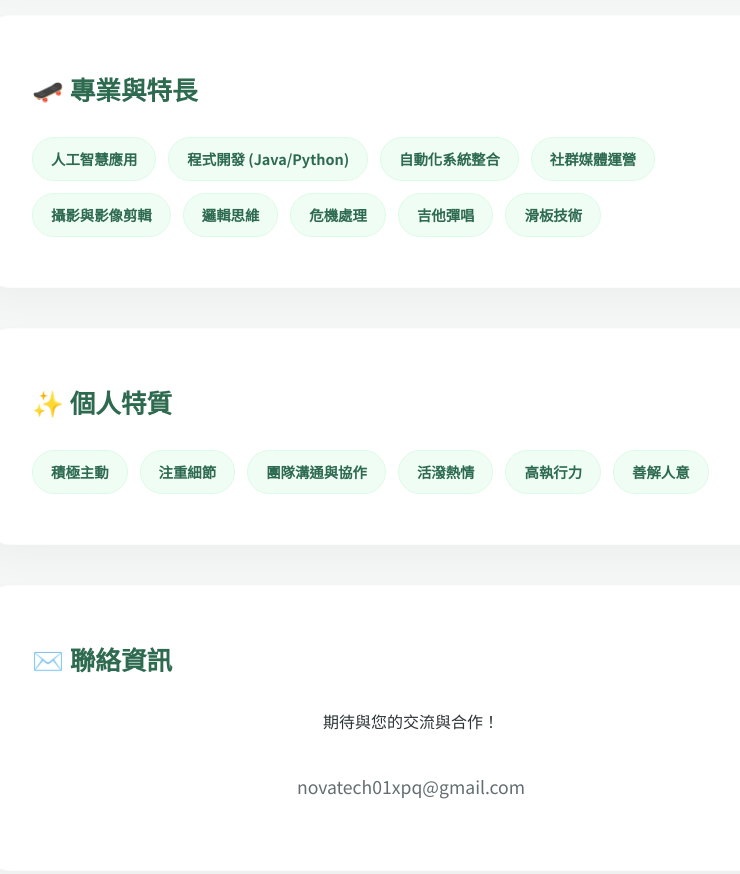
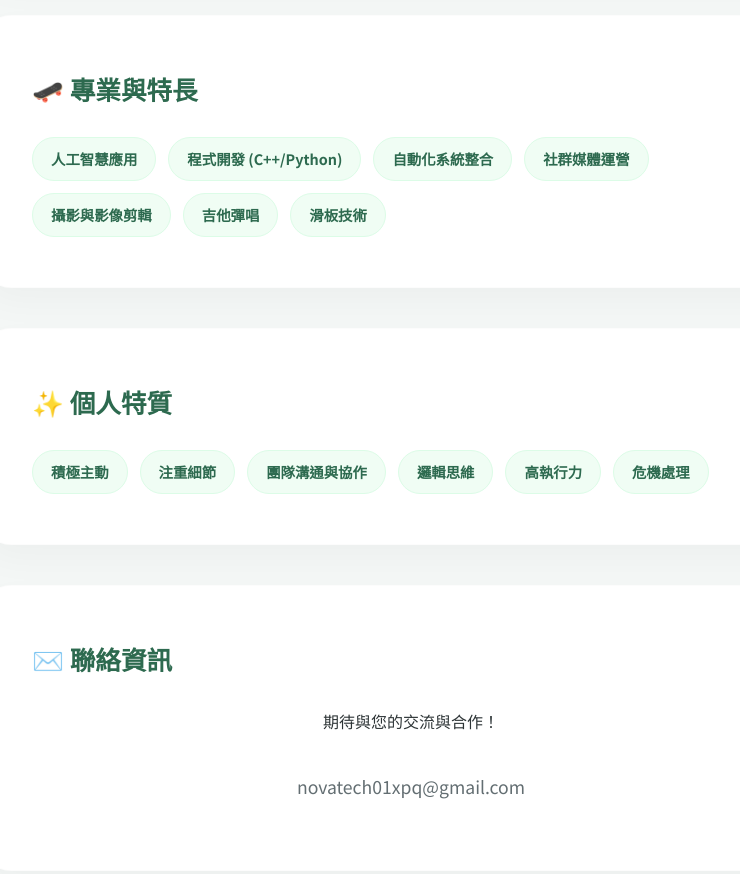
Before and after one commit to kungmengchien0814/kungmengchien0814.github.io, a plain HTML site: page index.html in a window 1280 px wide. Shown: the part 1500-2374 px from the top of the page, without its empty margins (229-969 px from the left). Drawn offline with Linux system fonts and the light colour scheme.

Commit message:
Update index.html

```diff
--- a/index.html
+++ b/index.html
@@ -249,12 +249,10 @@
             <h2>🛹 專業與特長</h2>
             <div class="tag-container">
                 <span class="tag">人工智慧應用</span>
-                <span class="tag">程式開發 (Java/Python)</span>
+                <span class="tag">程式開發 (C++/Python)</span>
                 <span class="tag">自動化系統整合</span>
                 <span class="tag">社群媒體運營</span>
                 <span class="tag">攝影與影像剪輯</span>
-                <span class="tag">邏輯思維</span>
-                <span class="tag">危機處理</span>
                 <span class="tag">吉他彈唱</span>
                 <span class="tag">滑板技術</span>
             </div>
@@ -266,9 +264,9 @@
                 <span class="tag">積極主動</span>
                 <span class="tag">注重細節</span>
                 <span class="tag">團隊溝通與協作</span>
-                <span class="tag">活潑熱情</span>
+                <span class="tag">邏輯思維</span>
                 <span class="tag">高執行力</span>
-                <span class="tag">善解人意</span>
+                <span class="tag">危機處理</span>
             </div>
         </section>
 
```
